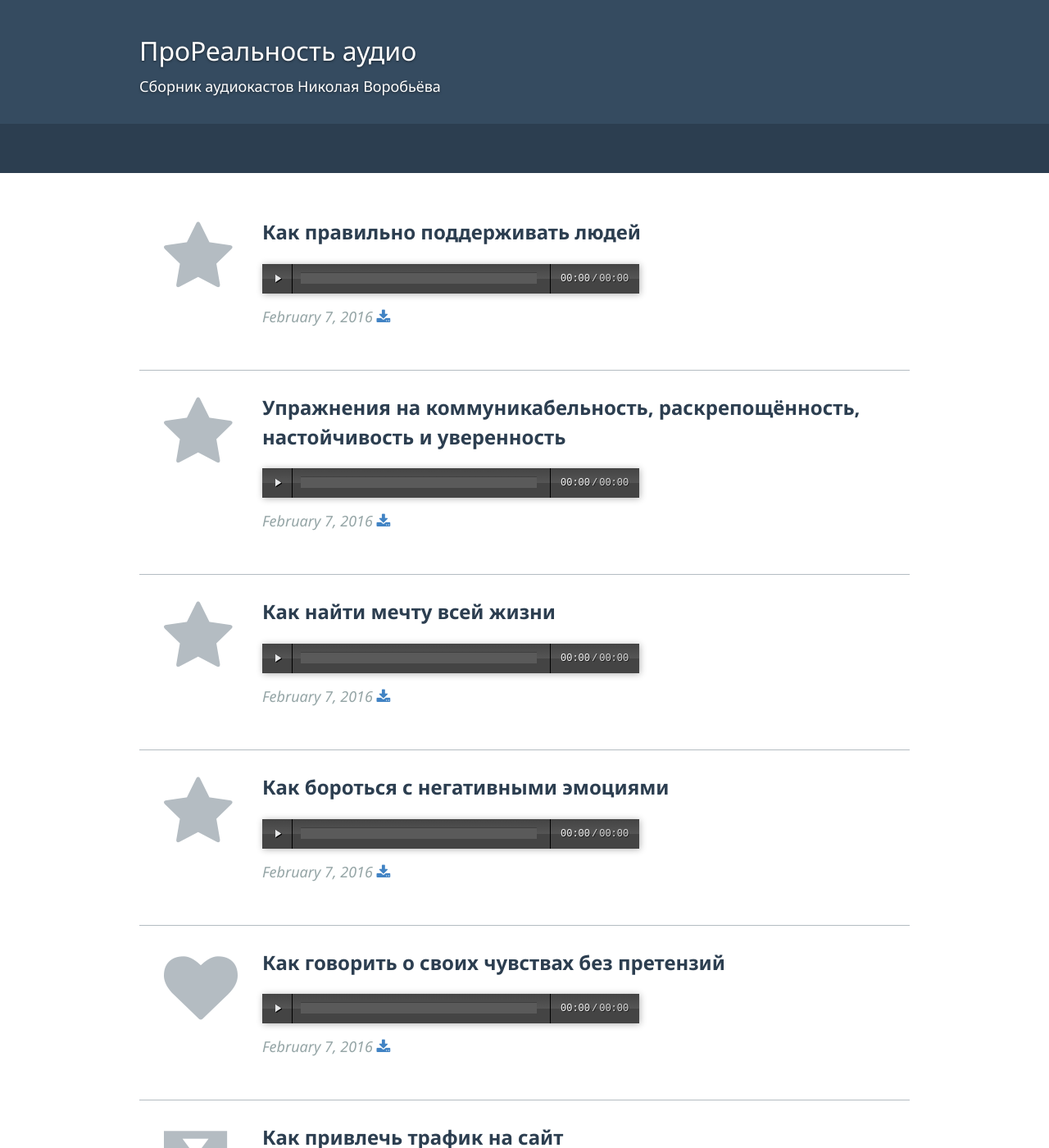
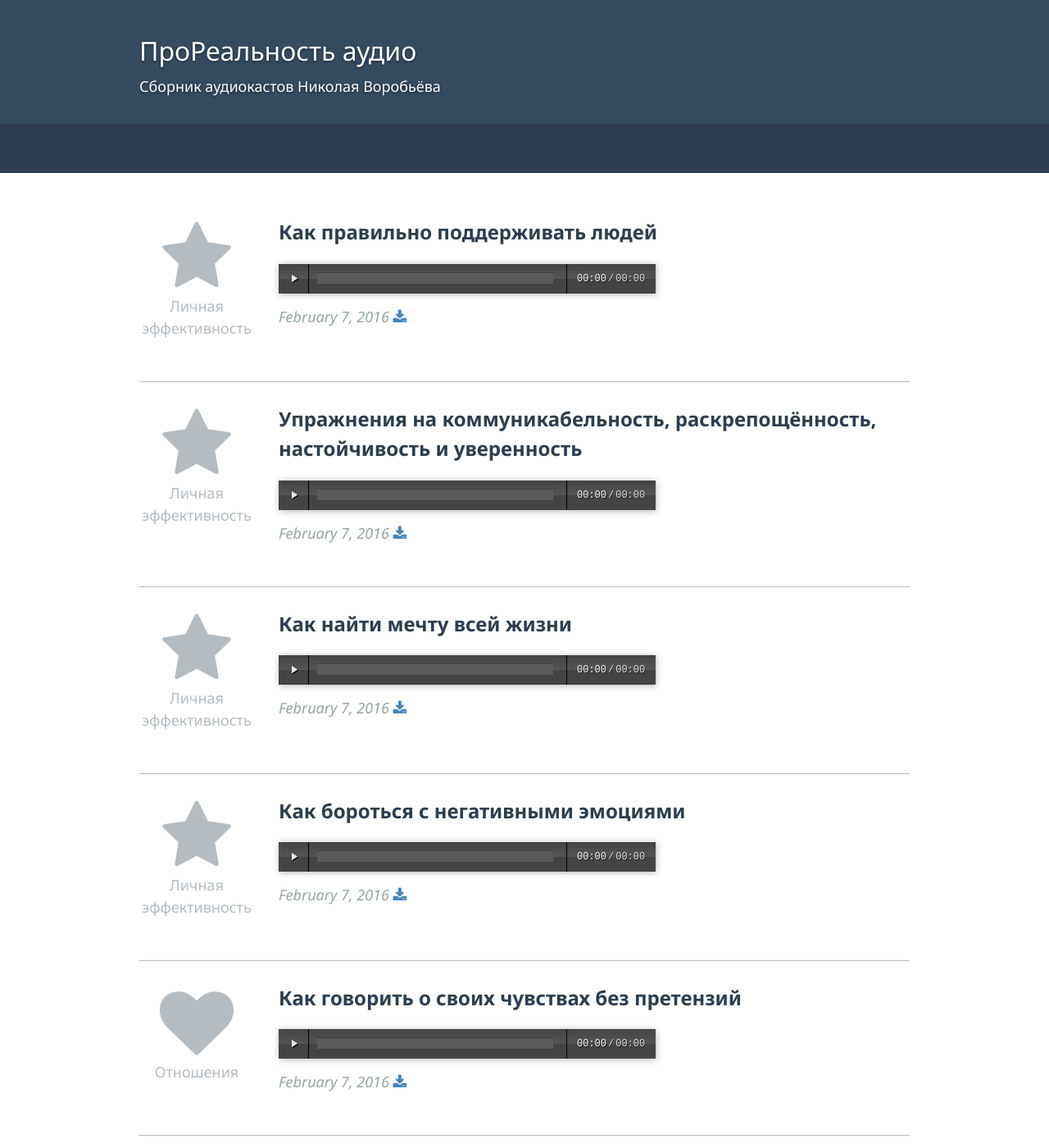
Before and after one commit to prorealnost/audio, a Jekyll site: the page built from index.html, in a window 1280 px wide and 1400 px high. Shown: the whole window at 82% size. Built offline with Jekyll 4.4.1, drawn with Linux system fonts in a browser that asks for light colours; some of the changed text lies outside the part shown.

Commit message:
названия категорий текстом

```diff
--- a/index.html
+++ b/index.html
@@ -7,22 +7,27 @@ layout: default
   {% for post in site.posts %}
     {% if post.project == 'prolubov' %}
       {% assign icon = 'heart' %}
+      {% assign cat = 'Отношения' %}
     {% elsif post.project == 'soedinennost' %}
       {% assign icon = 'star' %}
+      {% assign cat = 'Личная эффективность' %}
     {% elsif post.project == 'amoral' %}
       {% assign icon = 'glass' %}
+      {% assign cat = 'Соблазнение' %}
     {% elsif post.project == 'business' %}
       {% assign icon = 'black-tie' %}
+      {% assign cat = 'Бизнес' %}
     {% endif %}
 
     {% capture href %}https://raw.githubusercontent.com/prorealnost/audio/gh-pages/public/{{ post.project }}/{{ post.slug }}.mp3{% endcapture %}
 
     <article class="post">
-      <p class="pull-left" style="margin: 5px 30px 30px 30px;">
-        <i class="media-object text-muted fa fa-{{ icon }} fa-5x"></i>
+      <p class="pull-left text-muted text-center" style="margin-top: 5px; width: 140px">
+        <i class="fa fa-{{ icon }} fa-5x"></i>
+        <br/>{{ cat }}
       </p>
 
-      <div style="margin-left: 150px;">
+      <div style="margin-left: 170px;">
         <h2>
           {{ post.title }}
         </h2>
```
